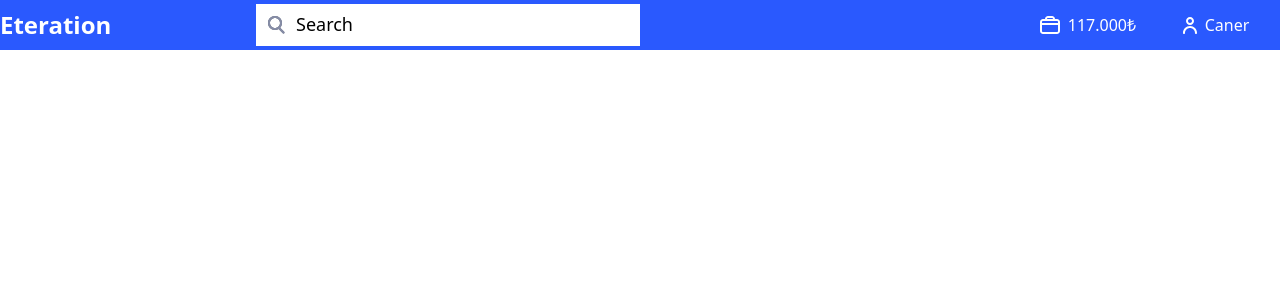
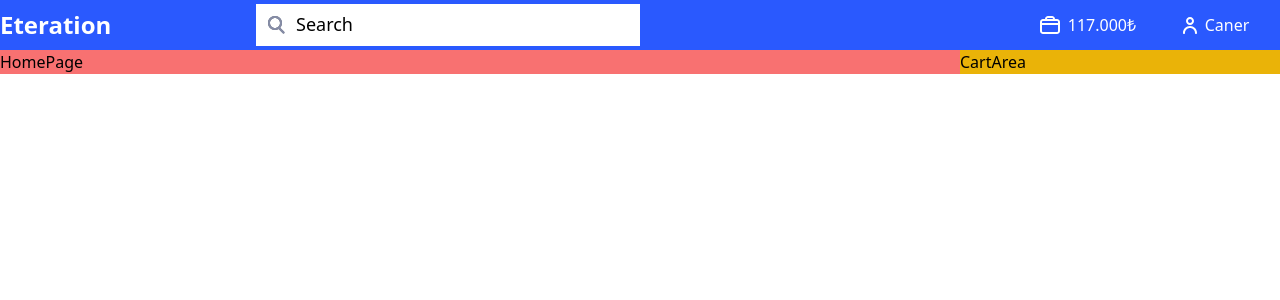
Before and after one commit to caneral/e-commerce-web-app, a Next.js app: page / in a window 1280 px wide. Shown: the top 300 px of the page. Built offline with nearby package versions, Linux system fonts and the light colour scheme.

Commit message:
Layout component developed.

```diff
--- a/components/Header/index.js
+++ b/components/Header/index.js
@@ -4,7 +4,7 @@ import SearchBar from "./SearchBar";
 
 const Header = () => {
   return (
-    <header className="h-[50px] bg-[#2A59FE] ">
+    <header className="h-[50px] bg-[#2A59FE] fixed top-0 w-full">
       <div className="lg:container lg:mx-auto mx-4 h-full flex items-center">
         <div className="w-4/12  text-white font-extrabold text-2xl">
           Eteration
--- /dev/null
+++ b/layouts/MainLayout.js
@@ -0,0 +1,16 @@
+import React from "react";
+import Header from "../components/Header";
+
+const MainLayout = ({ children }) => {
+  return (
+    <div className="min-h-screen mt-[50px]">
+      <Header />
+      <div className="flex w-full lg:container lg:mx-auto">
+        <div className="w-full bg-red-400 ">{children}</div>
+        <div className="w-1/3 bg-yellow-500">CartArea</div>
+      </div>
+    </div>
+  );
+};
+
+export default MainLayout;
--- a/pages/_app.js
+++ b/pages/_app.js
@@ -1,11 +1,21 @@
 import "../styles/globals.css";
 import { Provider } from "react-redux";
 import store from "../redux/storeConfig/store";
+import MainLayout from "../layouts/MainLayout";
+
+const layouts = {
+  Main: MainLayout,
+};
 
 function MyApp({ Component, pageProps }) {
+  const Layout =
+    layouts[Component.layout] || (({ children }) => <div>{children}</div>);
+
   return (
     <Provider store={store}>
-      <Component {...pageProps} />
+      <Layout>
+        <Component {...pageProps} />
+      </Layout>
     </Provider>
   );
 }
--- a/pages/detail/[product]/index.js
+++ b/pages/detail/[product]/index.js
@@ -4,4 +4,5 @@ const ProductDetail = () => {
   return <div>ProductDetail</div>;
 };
 
+ProductDetail.layout = "Main";
 export default ProductDetail;
--- a/pages/index.js
+++ b/pages/index.js
@@ -1,10 +1,8 @@
 import React from "react";
-import Header from "../components/Header";
 
 const Home = () => {
-  return <div>
-    <Header/>
-  </div>;
+  return <div>HomePage</div>;
 };
 
+Home.layout = "Main";
 export default Home;
--- a/tailwind.config.js
+++ b/tailwind.config.js
@@ -1,10 +1,11 @@
 /** @type {import('tailwindcss').Config} */
 module.exports = {
-  mode: 'jit',
+  mode: "jit",
   content: [
     "./app/**/*.{js,ts,jsx,tsx}",
     "./pages/**/*.{js,ts,jsx,tsx}",
     "./components/**/*.{js,ts,jsx,tsx}",
+    "./layouts/**/*.{js,ts,jsx,tsx}",
   ],
   theme: {
     extend: {},
```
